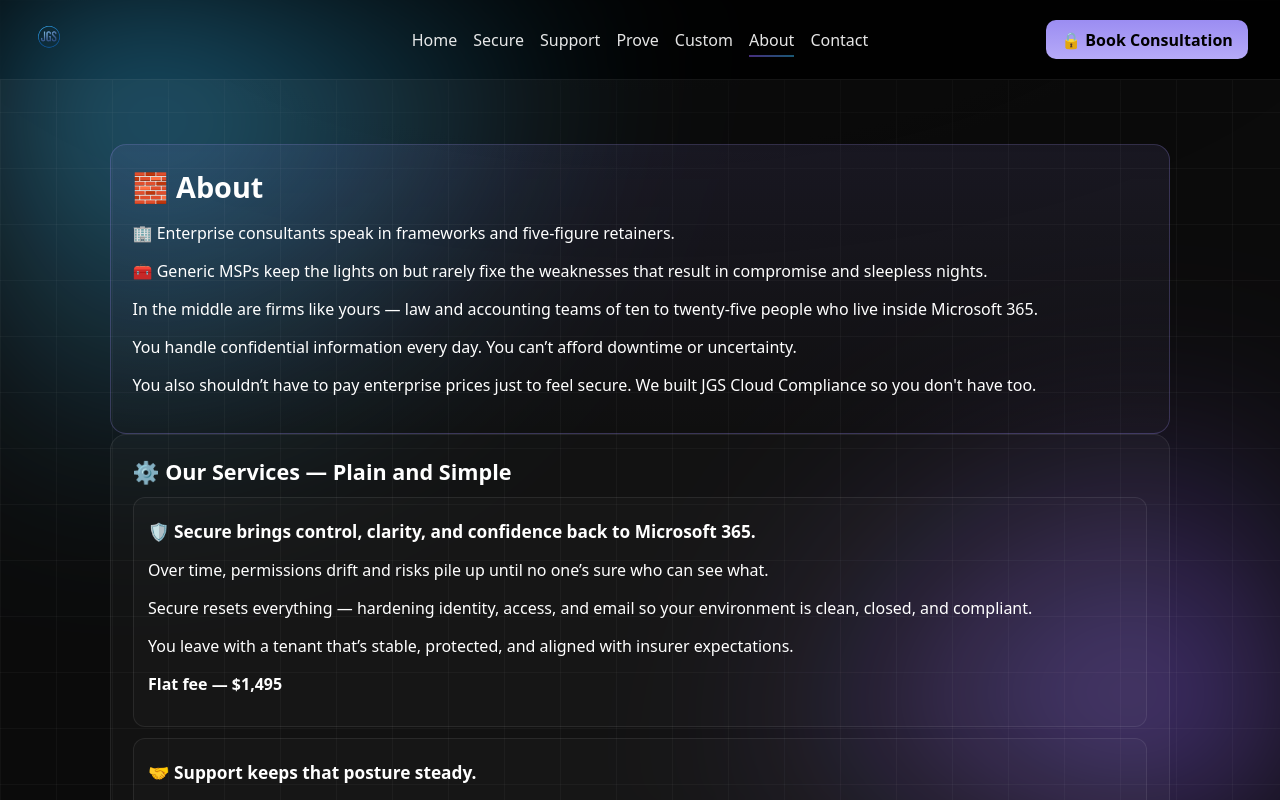
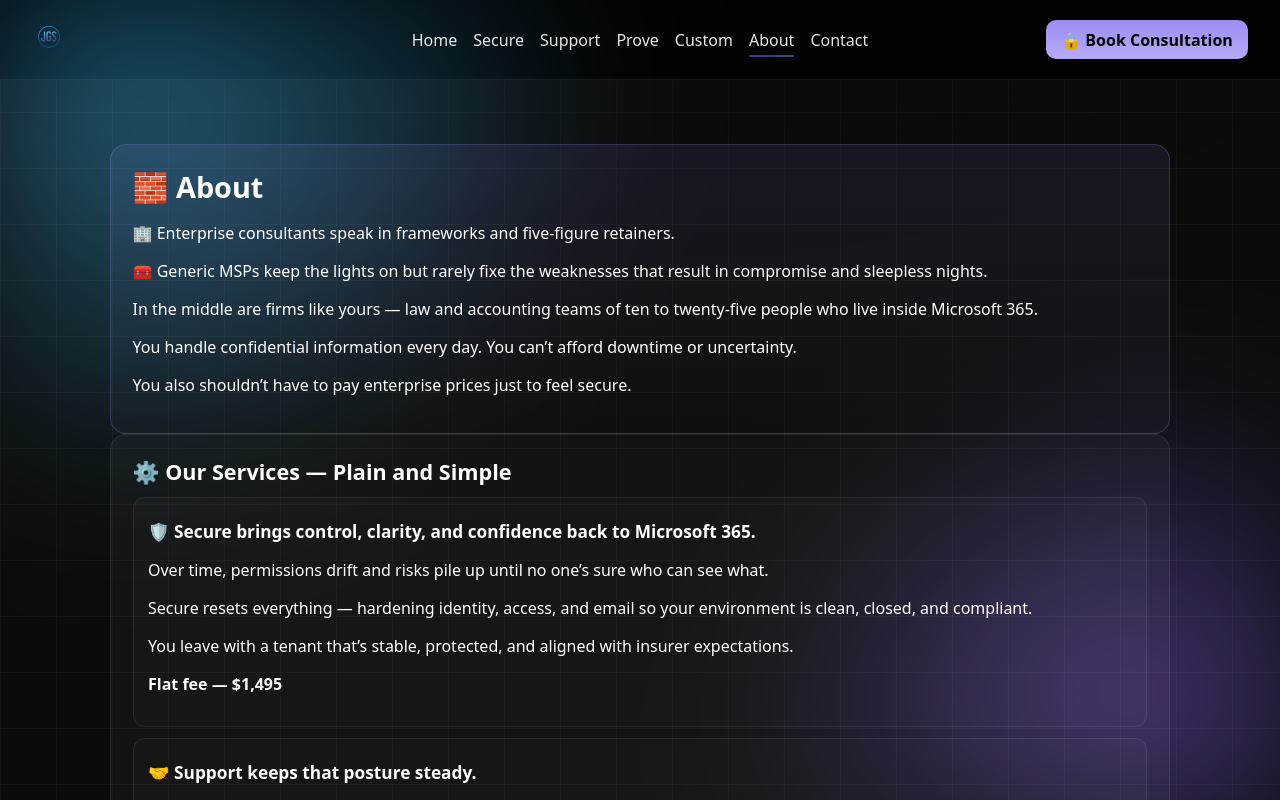
Before and after one commit to jspears80/jgs, a Next.js app: page /about in a window 1280 px wide. Shown: the top 800 px of the page. Built offline with nearby package versions, Linux system fonts and the light colour scheme.

Commit message:
Update page.tsx

```diff
--- a/app/about/page.tsx
+++ b/app/about/page.tsx
@@ -28,7 +28,7 @@ export default function AboutPage() {
           You handle confidential information every day. You can’t afford downtime or uncertainty.
         </p>
         <p>
-          You also shouldn’t have to pay enterprise prices just to feel secure. We built JGS Cloud Compliance so you don't have too.
+          You also shouldn’t have to pay enterprise prices just to feel secure.
         </p>
         </section>
 
```
